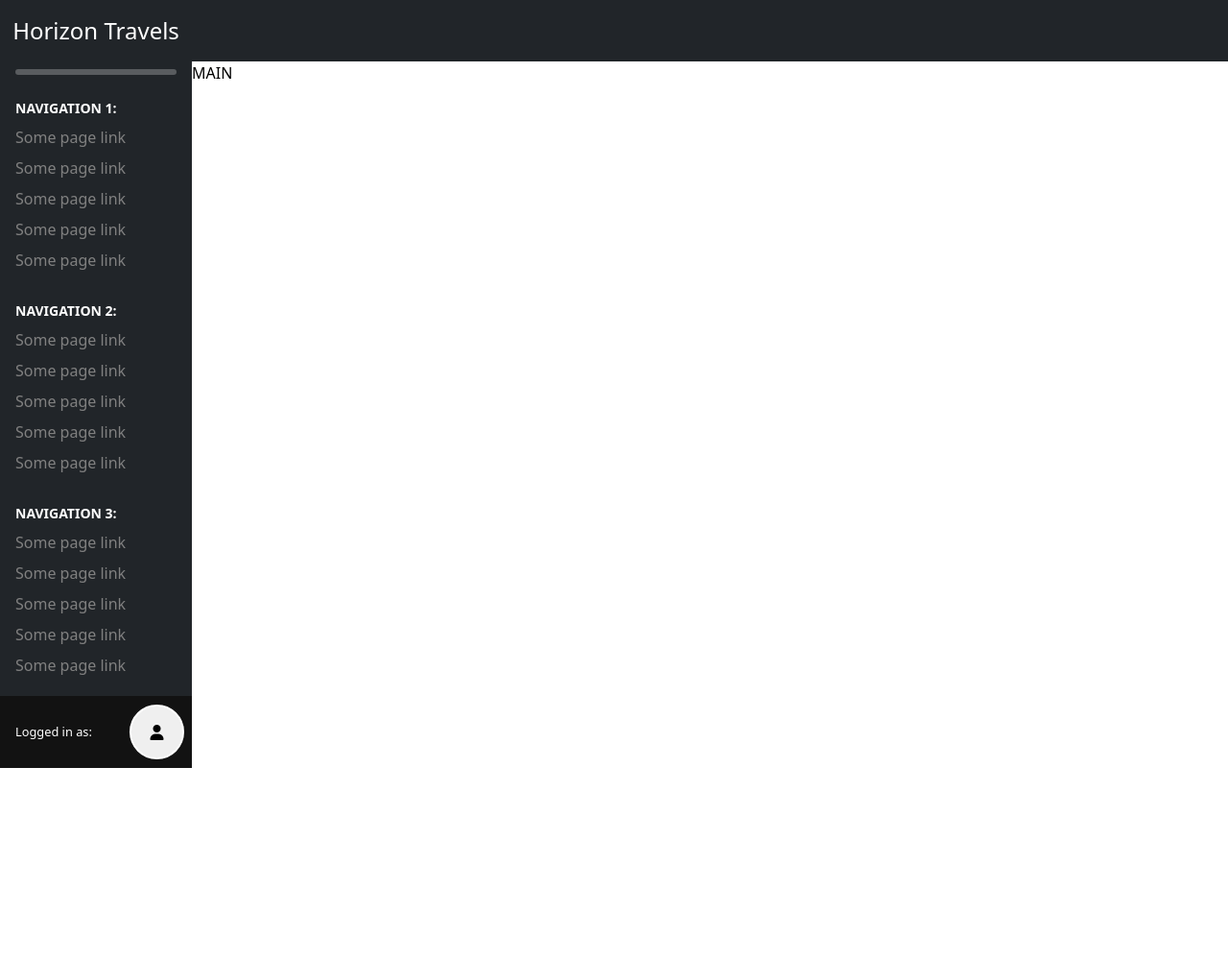
After one commit to xLightless/uni-web-development, a Flask app: page /newbase/ in a window 1280 px wide. The commit adds this page. Shown: the top 999 px of the page at 96% size. Run offline with Flask 2, Linux system fonts and the light colour scheme; some libraries are stand-ins or nearby versions.

Commit message:
added navigation and user account info to newbase

```diff
--- a/website/__init__.py
+++ b/website/__init__.py
@@ -13,7 +13,7 @@ def create_flask_app():
 
     app = Flask(__name__, static_url_path='/static')
     app.secret_key = '192b9dec89xz1281has1jkl12jk12hb!][etr]#a1jhz38i0a08asdnas'
-    # app.config['PERMANENT_SESSION_LIFETIME'] = timedelta(seconds=20)
+    app.config['PERMANENT_SESSION_LIFETIME'] = timedelta(seconds=86400)
 
     from .auth import auth
     from .views import views
--- a/website/auth.py
+++ b/website/auth.py
@@ -160,7 +160,7 @@ def form_register(email, name, secret, csecret, fname, lname, dob, phonenumber):
     if email_in_table != True:
 
         # If account not made before then check form data conditions match and create an account
-        if (str(session['password']) == str(session['confirmPassword'])):
+        if (secret == csecret):
             if len(secret) >= 8:
 
                 # Set record data for the registering user
--- a/website/static/css/index.css
+++ b/website/static/css/index.css
@@ -24,7 +24,7 @@ body {
 
 /* Hero Bottom */
 .hero-bottom {
-    height: 55vh;
+    height: calc(55vh - 64px);
 }
 
 .form-style {
--- /dev/null
+++ b/website/static/css/newbase.css
@@ -0,0 +1,286 @@
+* {
+    box-sizing: border-box;
+    -webkit-box-sizing: border-box;
+}
+
+:root {
+    font-size: 16px;
+    margin: 0;
+    padding: 0;
+
+    /* Set color vars to change themes */
+    --primary-color: #FFFFFF;
+    --secondary-color: #212529;
+    --tertiary-color: #FFFFFF;
+    --text-color: black;
+
+
+    /* Padding variables */
+    --p-0: 0;
+    --p-1: 1rem*0.25;
+    --p-2: 1rem*0.5;
+    --p-3: 1rem;
+    --p-4: 1rem*1.5;
+    --p-5: 1rem*3;
+}
+
+html, body {
+    height: 100%;
+}
+
+html [data-theme="dark"] {
+    --primary-color: #212121;
+    --secondary-color: #161616;
+    --tertiary-color: #121212;
+    --text-color: #FFFFFF;
+}
+
+
+/* Page grid layout */
+.grid-container {
+    display: grid;
+    height: 100%;
+    width: 100%;
+    grid-template-columns: 200px 1fr;
+    grid-template-rows: 64px 1fr 1fr 75px;
+    grid-template-areas:
+        "navbar navbar"
+        "sidebar main"
+        "sidebar main"
+        "sidebar footer";
+
+    color: var(--text-color);
+}
+
+.grid-container > #navbar {
+    background-color: var(--secondary-color);
+    grid-area: navbar;
+}
+
+.grid-container > #sidebar {
+    background-color: var(--secondary-color);
+    grid-area: sidebar;
+
+}
+
+.grid-container > #main {
+    background-color: var(--primary-color);
+    grid-area: main;
+}
+
+.grid-container > #footer {
+    background-color: #eeeeee;
+    grid-area: footer;
+}
+
+@media only screen and (max-width: 768px) {
+    #sidebar {
+        display: none;
+    }
+
+    .grid-container {
+        grid-template-areas:
+        "navbar navbar"
+        "main main"
+        "main main"
+        "footer footer";
+    }
+}
+
+/* Top navigation bar */
+.grid-nav {
+    display: block;
+    position: fixed;
+    width: 100%;
+    height: 64px;
+}
+
+.grid-nav-brand-parent {
+    height: 64px;
+    width: 200px;
+}
+
+.grid-nav-brand {
+    text-align: center;
+    width: 100%;
+    height: 100%;
+    /* background-color: blue; */
+
+    display: flex;
+    justify-content: center;
+    align-items: center;
+}
+
+.grid-nav-brand-text {
+    text-align: center;
+    text-decoration: none;
+    font-size: 1.5rem;
+    font-weight: 400;
+    color: white;
+
+}
+
+.grid-nav-brand-text:hover {
+    color: white;
+}
+
+/* Left Sidebar */
+.grid-sidebar {
+    display: block;
+    position: fixed;
+    top: 64px;
+    width: 200px;
+    height: calc(100vh - 64px);
+}
+
+/* Places divider elements in sidebar as a block */
+.grid-sidebar-divider-parent {
+    display: block;
+    padding-left: 0.5rem;
+    padding-right: 0.5rem;
+}
+
+.grid-sidebar-divider {
+    display: flex;
+    justify-content: center;
+    align-items: center;
+}
+
+.divider {
+    border: 3px solid white;
+    background-color: white;
+    border-radius: 8px;
+    width: 100%;
+    margin: 0.5rem;
+}
+
+/* Places navigation sidebar in grid-sidebar as a block */
+.grid-sidebar-nav-parent {
+    display: block;
+    background-color: var(--secondary-color);
+    width: 100%;
+    height: calc(100% - 75px - 14px - var(--p-2));
+
+    /* May need to change this due to formatting */
+    padding: 1rem;
+}
+
+/* Sidebar nav parent */
+.grid-sidebar-nav-parent > div {
+    margin-bottom: 30px;
+}
+
+.grid-sidebar-nav-heading {
+    display: block;
+    color: var(--tertiary-color);
+    margin-bottom: 8px;
+}
+
+.grid-sidebar-nav-heading > span {
+    font-weight: 600;
+}
+
+.grid-sidebar-nav-item {
+    display: block;
+    margin-bottom: 8px;
+    color: gray;
+}
+
+.grid-sidebar-nav-item:hover {
+    color: var(--tertiary-color);
+}
+
+.hover-circle {
+    float: right;
+    width: 12px;
+    height: 12px;
+    background-color: white;
+    /* border-radius: 50%; */
+    /* transform: rotate(45deg); */
+    visibility: hidden;
+
+}
+
+.grid-sidebar-nav-item > label {
+    width: 100%;
+    height: 100%;
+    /* background-color: gray; */
+}
+
+.grid-sidebar-nav-item > label > .hover-circle {
+    transform: translateY(50%) rotate(45deg);
+}
+
+.grid-sidebar-nav-item:hover > label > .hover-circle {
+    visibility: visible;
+}
+
+/* Sidebar footer */
+.grid-sidebar-footer-parent {
+    display: block;
+    width: 100%;
+    height: 75px;
+    background-color: #121212;
+}
+
+.grid-sidebar-footer {
+    width: 100%;
+    height: 75px;
+    padding: 0.5rem;
+    /* border: 1px solid red; */
+}
+
+.grid-sidebar-footer-left {
+    width: calc(100% - 57px);
+    height: 100%;
+    padding: 0.5rem;
+    float: left;
+
+    display: flex;
+    justify-content: center;
+    align-items: start;
+    flex-direction: column;
+}
+
+.grid-sidebar-footer-right {
+    width: 57px;
+    height: 100%;
+    float: right;
+
+    display: flex;
+    justify-content: center;
+    align-items: end;
+    flex-direction: column;
+}
+
+.grid-sidebar-footer-right > button {
+    width: 57px;
+    height: 57px;
+    border: 2px solid white;
+    border-radius: 50%;
+    outline: none;
+}
+
+.grid-sidebar-footer-right > button:hover {
+    border-radius: 30%;
+    /* transform: 0.5s; */
+}
+
+.grid-sidebar-footer-right > button:active {
+    transform: scale(0.95)
+}
+
+.small-text {
+    font-size: 0.8rem;
+    color: white;
+}
+
+.small-text.username {
+    font-size: 0.9rem;
+}
+
+
+/* Footer */
+.grid-footer {
+    width: 100%;
+}
--- a/website/static/js/navbar.js
+++ /dev/null
@@ -1 +0,0 @@
-// Implementing an click off close feature
--- /dev/null
+++ b/website/templates/component_base.html
@@ -0,0 +1,83 @@
+<!DOCTYPE html>
+<html lang="en">
+<head>
+  <meta charset="UTF-8">
+  <meta name="viewport" content="width=device-width, initial-scale=1.0">
+  <title>New base template</title>
+  <link rel="stylesheet" href="https://stackpath.bootstrapcdn.com/bootstrap/5.0.0-alpha1/css/bootstrap.min.css" integrity="sha384-r4NyP46KrjDleawBgD5tp8Y7UzmLA05oM1iAEQ17CSuDqnUK2+k9luXQOfXJCJ4I" crossorigin="anonymous">
+  <script src="https://cdn.jsdelivr.net/npm/popper.js@1.16.0/dist/umd/popper.min.js" integrity="sha384-Q6E9RHvbIyZFJoft+2mJbHaEWldlvI9IOYy5n3zV9zzTtmI3UksdQRVvoxMfooAo" crossorigin="anonymous"></script>
+  <script src="https://stackpath.bootstrapcdn.com/bootstrap/5.0.0-alpha1/js/bootstrap.min.js" integrity="sha384-oesi62hOLfzrys4LxRF63OJCXdXDipiYWBnvTl9Y9/TRlw5xlKIEHpNyvvDShgf/" crossorigin="anonymous"></script>
+  <script src="https://kit.fontawesome.com/7a98244e75.js" crossorigin="anonymous"></script>
+
+  <link href="{{url_for('static',filename='css/newbase.css')}}" rel="stylesheet">
+</head>
+<body style="height: 3000px"> <!-- data-theme="dark" -->
+  {% block body %}
+
+  <div class="grid-container">
+    <div class="grid-nav" id="navbar">
+      <div class="grid-nav-brand-parent">
+        <div class="grid-nav-brand">
+          <a class="grid-nav-brand-text" href="{{url_for('views.index')}}">Horizon Travels</a>
+        </div>
+      </div>
+    </div>
+
+    <div class="grid-sidebar" id="sidebar">
+      <div class="grid-sidebar-divider-parent">
+        <div class="grid-sidebar-divider">
+          <hr class="divider">
+        </div>
+      </div>
+
+      <div class="grid-sidebar-nav-parent">
+        <div>
+          <div class="grid-sidebar-nav-heading small">
+          <span>NAVIGATION 1:</span></div>
+          <div class="grid-sidebar-nav-item"><label><span>Some page link</span><div class="hover-circle"></div></label></div>
+          <div class="grid-sidebar-nav-item"><label><span>Some page link</span><div class="hover-circle"></div></label></div>
+          <div class="grid-sidebar-nav-item"><label><span>Some page link</span><div class="hover-circle"></div></label></div>
+          <div class="grid-sidebar-nav-item"><label><span>Some page link</span><div class="hover-circle"></div></label></div>
+          <div class="grid-sidebar-nav-item"><label><span>Some page link</span><div class="hover-circle"></div></label></div>
+        </div>
+
+        <div>
+          <div class="grid-sidebar-nav-heading small">
+          <span>NAVIGATION 2:</span></div>
+          <div class="grid-sidebar-nav-item"><label><span>Some page link</span><div class="hover-circle"></div></label></div>
+          <div class="grid-sidebar-nav-item"><label><span>Some page link</span><div class="hover-circle"></div></label></div>
+          <div class="grid-sidebar-nav-item"><label><span>Some page link</span><div class="hover-circle"></div></label></div>
+          <div class="grid-sidebar-nav-item"><label><span>Some page link</span><div class="hover-circle"></div></label></div>
+          <div class="grid-sidebar-nav-item"><label><span>Some page link</span><div class="hover-circle"></div></label></div>
+        </div>
+
+        <div>
+          <div class="grid-sidebar-nav-heading small">
+          <span>NAVIGATION 3:</span></div>
+          <div class="grid-sidebar-nav-item"><label><span>Some page link</span><div class="hover-circle"></div></label></div>
+          <div class="grid-sidebar-nav-item"><label><span>Some page link</span><div class="hover-circle"></div></label></div>
+          <div class="grid-sidebar-nav-item"><label><span>Some page link</span><div class="hover-circle"></div></label></div>
+          <div class="grid-sidebar-nav-item"><label><span>Some page link</span><div class="hover-circle"></div></label></div>
+          <div class="grid-sidebar-nav-item"><label><span>Some page link</span><div class="hover-circle"></div></label></div>
+        </div>
+      </div>
+
+      <div class="grid-sidebar-footer-parent">
+        <div class="grid-sidebar-footer">
+          <div class="grid-sidebar-footer-left">
+            <div class="small-text">Logged in as:</div>
+            <div class="small-text username">{% if session['logged_in'] %}{{session['username'] | capitalize}}{% endif%}</div>
+          </div>
+          <div class="grid-sidebar-footer-right">
+            <button type="button"><i class="fa-solid fa-user"></i></button>
+        </div>
+      </div>
+    </div>
+  </div>
+
+  <div class="grid-main" id="main">MAIN</div>
+  <div class="grid-footer text-dark" id="footer">FOOTER</div>
+
+  {% endblock %}
+</body>
+</html>
--- a/website/views.py
+++ b/website/views.py
@@ -42,9 +42,27 @@ def account_page():
         return redirect(url_for('auth.login'))
     return render_template('account.html')
 
+
+
+
+
+
+
+# Testing material for modernisation of website
 @views.route('/travelComponent/')
 def travel_component():
-    return render_template('travel_component.html')
+    return render_template('component_travel_box.html')
+
+@views.route('/newbase/')
+def newbase():
+    return render_template('component_base.html')
+
+
+
+
+
+
+
 
 @sitemap.register_generator
 def pages():
```
Also changed, not shown: website/static/js/theme.js (added), website/templates/component_travel_box.html (renamed from website/templates/travel_component.html).
